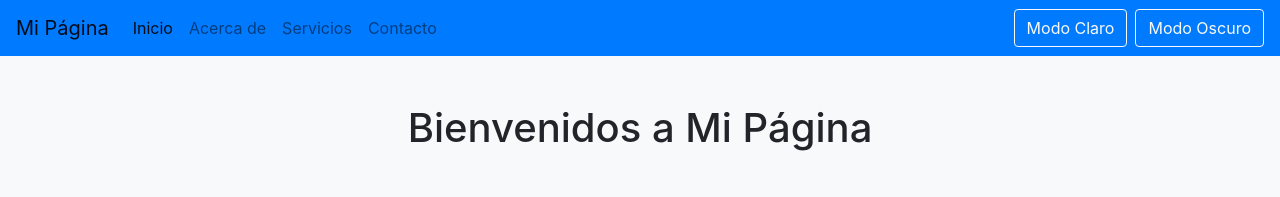
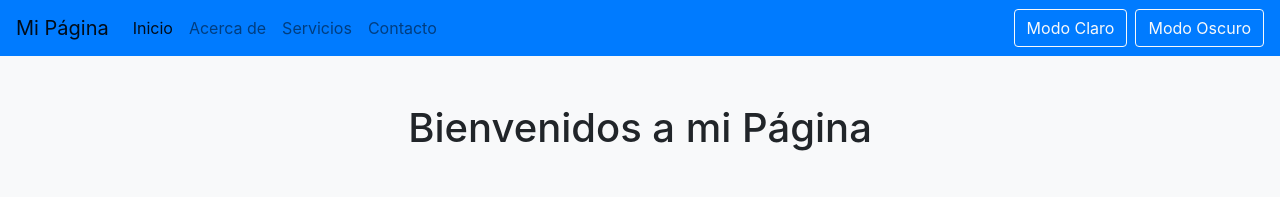
Before and after one commit to MilagrosGordillo1/MODO-CLARO-Y-OSCURO, a plain HTML site: page index.html in a window 1280 px wide. Shown: the top 197 px of the page. Drawn offline with nearby package versions, Linux system fonts and the light colour scheme.

Commit message:
Update index.html

```diff
--- a/index.html
+++ b/index.html
@@ -44,7 +44,7 @@
 
     <!-- Título -->
     <header class="container my-5">
-        <h1 class="text-center">Bienvenidos a Mi Página</h1>
+        <h1 class="text-center">Bienvenidos a mi Página</h1>
     </header>
 
     <!-- Imagen -->
```
